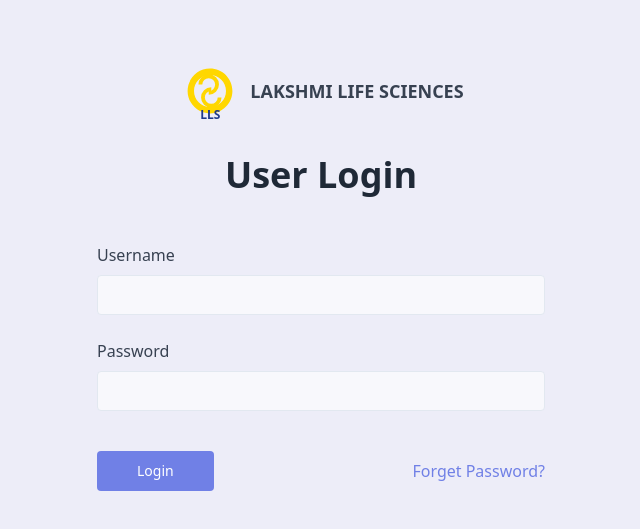
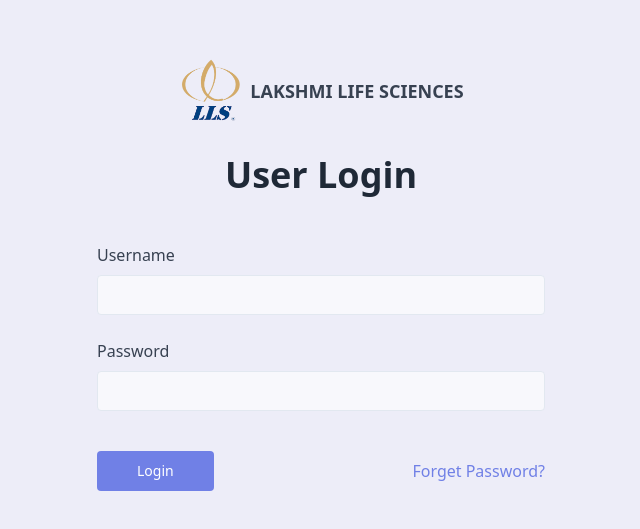
Before and after one commit to Durai69/survey-compass-system, a React (Vite) app: page / in a window 1280 px wide. Shown: the part 125-654 px from the top of the page, without its empty margins (319-959 px from the left). Built offline with nearby package versions, Linux system fonts and the light colour scheme.

Commit message:
Replace logo with new image
Replaced the existing logo with the new image provided.

```diff
--- a/src/components/Logo.tsx
+++ b/src/components/Logo.tsx
@@ -11,25 +11,11 @@ const Logo: React.FC<{ size?: 'sm' | 'md' | 'lg' }> = ({ size = 'md' }) => {
   return (
     <div className="flex items-center">
       <div className={`relative ${sizeClasses[size]}`}>
-        <div className="absolute inset-0">
-          <svg viewBox="0 0 100 100" fill="none" xmlns="http://www.w3.org/2000/svg" className="w-full h-full">
-            <path
-              d="M50 15C30.67 15 15 30.67 15 50C15 69.33 30.67 85 50 85C69.33 85 85 69.33 85 50C85 30.67 69.33 15 50 15ZM50 25C63.8 25 75 36.2 75 50C75 63.8 63.8 75 50 75C36.2 75 25 63.8 25 50C25 36.2 36.2 25 50 25Z"
-              fill="#FFD700"
-            />
-            <path
-              d="M35 40C35 32.82 40.82 27 48 27C55.18 27 61 32.82 61 40C61 47.18 55.18 53 48 53"
-              stroke="#FFD700"
-              strokeWidth="6"
-            />
-            <path
-              d="M65 60C65 67.18 59.18 73 52 73C44.82 73 39 67.18 39 60C39 52.82 44.82 47 52 47"
-              stroke="#FFD700"
-              strokeWidth="6"
-            />
-          </svg>
-        </div>
-        <div className="absolute bottom-0 left-0 right-0 text-center text-xs font-bold text-blue-900">LLS</div>
+        <img
+          src="/lovable-uploads/d0ec51f6-1118-4cd5-890a-98926f6b603b.png"
+          alt="Lakshmi Life Sciences Logo"
+          className="w-full h-full object-contain"
+        />
       </div>
       {size === 'lg' && (
         <span className="ml-2 text-lg font-semibold text-gray-700">LAKSHMI LIFE SCIENCES</span>
```
Also changed, not shown: public/lovable-uploads/d0ec51f6-1118-4cd5-890a-98926f6b603b.png (added).
